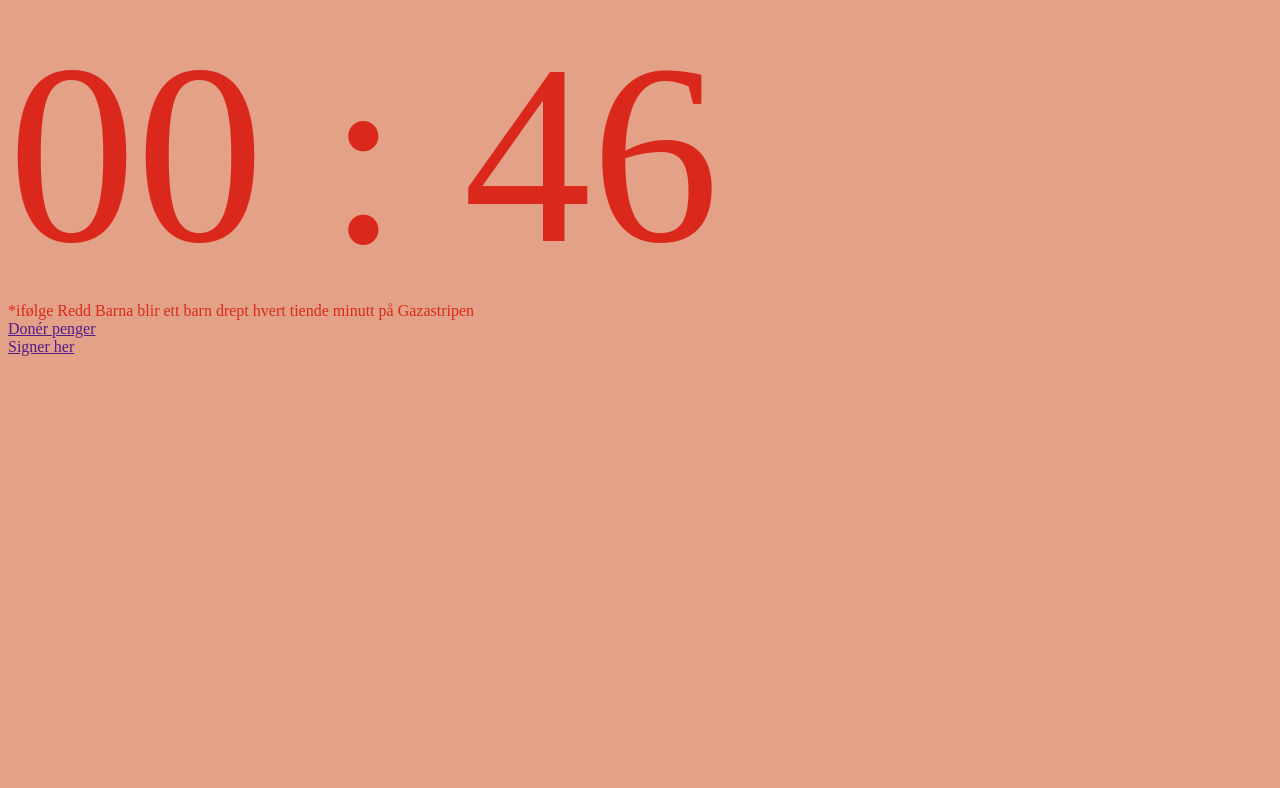
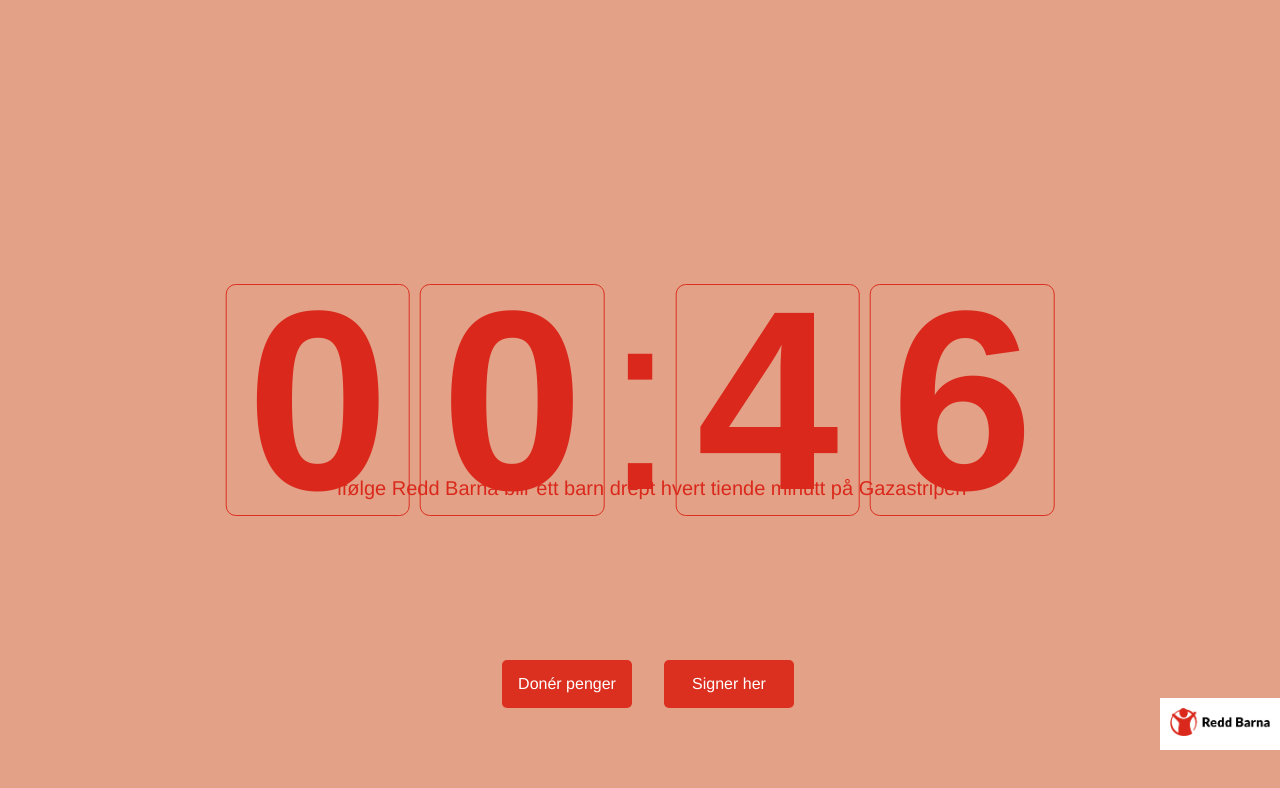
Before and after one commit to magnedavidsen/hverttiendeminutt, a plain HTML site: page index.html in a window 1280 px wide. Drawn offline with Linux system fonts and the light colour scheme.

Commit message:
update styling

```diff
--- a/index.html
+++ b/index.html
@@ -15,7 +15,13 @@
   <body>
     <section class="countdown-container">
       <div class="timer-container">
-        <span class="minutes">00</span> : <span class="seconds">00</span>
+        <div class="minutes">
+          <span class="digit">0</span><span class="digit">0</span>
+        </div>
+        <span class="colon">:</span>
+        <div class="seconds">
+          <span class="digit">0</span><span class="digit">0</span>
+        </div>
       </div>
 
       <div class="text-container">
@@ -25,9 +31,12 @@
         >
       </div>
 
-      <div class="butttons-container">
+      <div class="buttons-container">
         <a href=""><div class="linkbutton">Donér penger</div></a>
         <a href=""><div class="linkbutton">Signer her</div></a>
+      </div>
+      <div class="reddbarna">
+        <img src="./reddbarna.png" width="100px" alt="reddbarna" />
       </div>
     </section>
     <script src="scripts.js"></script>
--- a/scripts.js
+++ b/scripts.js
@@ -24,14 +24,21 @@ const countDownClock = (number) => {
   }
 
   function displayTimeLeft(seconds) {
-    minutesElement.textContent = Math.floor(((seconds % 86400) % 3600) / 60)
-      .toString()
-      .padStart(2, "0");
-    secondsElement.textContent = (
-      seconds % 60 < 10 ? `0${seconds % 60}` : seconds % 60
-    )
-      .toString()
-      .padStart(2, "0");
+    const minutes = Math.floor(((seconds % 86400) % 3600) / 60);
+    const paddedMinutes = minutes.toString().padStart(2, "0");
+
+    const sec = seconds % 60;
+    const paddedSeconds = sec.toString().padStart(2, "0");
+
+    // Update the individual digit containers for minutes
+    const minuteDigits = d.querySelectorAll(".minutes .digit");
+    minuteDigits[0].textContent = paddedMinutes[0];
+    minuteDigits[1].textContent = paddedMinutes[1];
+
+    // Update the individual digit containers for seconds
+    const secondDigits = d.querySelectorAll(".seconds .digit");
+    secondDigits[0].textContent = paddedSeconds[0];
+    secondDigits[1].textContent = paddedSeconds[1];
   }
 };
 
--- a/styles.css
+++ b/styles.css
@@ -1,8 +1,109 @@
+html {
+  height: 100%;
+  width: 100%;
+  font-family: Helvetica, Arial, sans-serif;
+}
+
 body {
   background-color: #e3a287;
   color: #da291c;
+  height: 100%;
+  width: 100%;
+}
+
+a {
+  text-decoration: none;
 }
 
 .timer-container {
+  position: absolute;
+  top: 50%;
+  left: 50%;
+  transform: translate(-50%, -50%);
+
   font-size: 20vw;
+  display: flex;
+  flex-direction: row;
+  justify-content: center;
+  align-items: center;
 }
+
+.countdown-container {
+  display: flex;
+  flex-direction: column;
+  align-items: center;
+  justify-content: flex-end;
+  height: 100%;
+}
+
+.digit {
+  border: 1px solid #db2f20;
+  border-radius: 10px;
+  padding: 0px 20px;
+  font-weight: bold;
+  height: 18vw;
+  display: flex;
+  justify-content: center;
+  align-items: center;
+}
+
+.minutes {
+  display: flex;
+  gap: 10px;
+}
+
+.seconds {
+  display: flex;
+  gap: 10px;
+}
+
+.text-container {
+  max-width: 90%;
+  display: flex;
+  flex-direction: row;
+  gap: 32px;
+  text-align: center;
+  margin-bottom: 160px;
+  font-size: 20px;
+}
+
+.buttons-container {
+  display: flex;
+  flex-direction: row;
+  gap: 32px;
+  margin-bottom: 100px;
+}
+
+.linkbutton {
+  background-color: #db2f20;
+  border-radius: 5px;
+  width: 100px;
+  color: #ffffff;
+  display: flex;
+  justify-content: center;
+  align-items: center;
+  padding: 15px;
+}
+
+.linkbutton:hover {
+  background-color: #db6156;
+}
+
+.reddbarna {
+  background-color: #ffffff;
+  padding: 10px;
+  position: absolute;
+  right: 0;
+  bottom: 50px;
+}
+
+@media (max-width: 480px) {
+  .reddbarna {
+    bottom: 10px;
+  }
+
+  .text-container {
+    max-width: 90%;
+    margin-bottom: 50px;
+  }
+}
```
Also changed, not shown: reddbarna.png (added).
